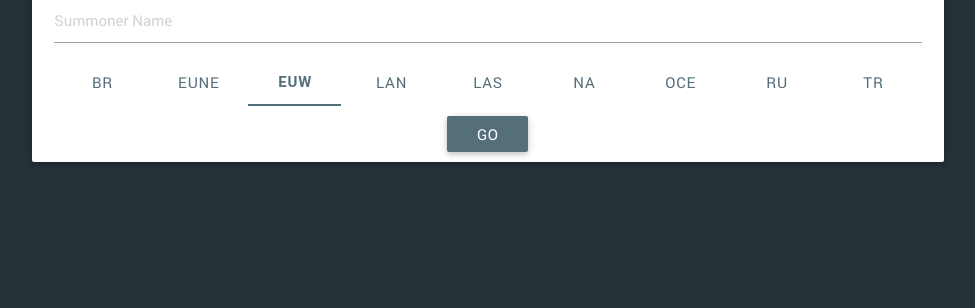
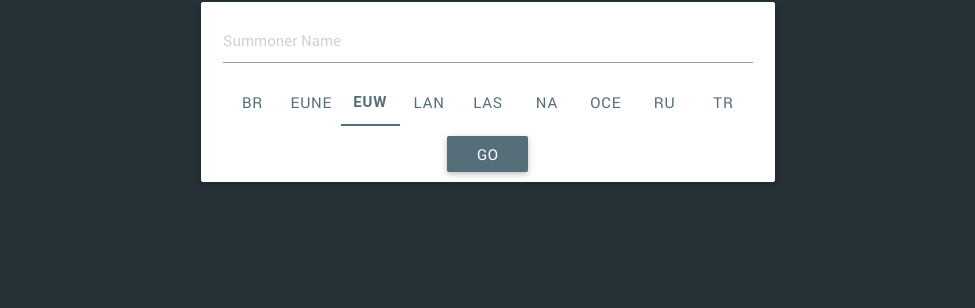
Before and after one commit to AlexandreRivet/LOL-Mstry, a website: page views/index.html in a window 1280 px wide. Shown: the part 492-800 px from the top of the page, without its empty margins (152-1127 px from the left). Drawn offline with Linux system fonts and the light colour scheme; files whose address does not match are found by name; a web font is replaced by a local one.

Commit message:
Design adjustement

```diff
--- a/views/index.html
+++ b/views/index.html
@@ -11,42 +11,38 @@
 
 <body class="blue-grey darken-4">
 
-	<div class="row valign-wrapper" style="height:100vh; margin-bottom: 0px;">
-
-		<div class="row">
-
-			<div class="col s12 center" style="margin-bottom:20px;">
+	<div class="row center valign-wrapper" style="height:100vh; margin-bottom: 0px;">
+		<div class="container">
+			<div class="col s12 m8 offset-m2 l8 offset-l2">
+				<div class="col s12">
 					<div class="col s12 m12 l12">
 						<img src="/images/logo.png" class="container center" style="max-width:300px; height:auto;">
 					</div>
-				<div class="card col s12 white center">
+				</div>
+				<div class="card white col s12">
 					<div class="input-field col s12">
 						<input placeholder="Summoner Name" id="summonerName_input" type="text" class="validate">
 					</div>
 					<div class="col s12">
 						<ul class="tabs">
-							<li class="tab col s3 "><a href="#test1">BR</a></li>
-							<li class="tab col s3"><a href="#test2">EUNE</a></li>
-							<li class="tab col s3"><a class="active" href="#test3">EUW</a></li>
-							<li class="tab col s3"><a href="#test4">LAN</a></li>
-							<li class="tab col s3"><a href="#test4">LAS</a></li>
-							<li class="tab col s3"><a href="#test4">NA</a></li>
-							<li class="tab col s3"><a href="#test4">OCE</a></li>
-							<li class="tab col s3"><a href="#test4">RU</a></li>
-							<li class="tab col s3"><a href="#test4">TR</a></li>
+							<li class="tab col s1 "><a href="#test1">BR</a></li>
+							<li class="tab col s1"><a href="#test2">EUNE</a></li>
+							<li class="tab col s1"><a class="active" href="#test3">EUW</a></li>
+							<li class="tab col s1"><a href="#test4">LAN</a></li>
+							<li class="tab col s1"><a href="#test4">LAS</a></li>
+							<li class="tab col s1"><a href="#test4">NA</a></li>
+							<li class="tab col s1"><a href="#test4">OCE</a></li>
+							<li class="tab col s1"><a href="#test4">RU</a></li>
+							<li class="tab col s1"><a href="#test4">TR</a></li>
 						</ul>
 					</div>
 					<div class="col s12" style="margin-top:10px; margin-bottom:10px;">
 						<a id="searchForSummoner" class="waves-effect waves-light btn blue-grey darken-1">GO</a>
 					</div>
 				</div>
-
 			</div>
-
 		</div>
-
-
-
+	</div>
 
 	<script type="text/javascript" src="/javascripts/dist/jquery.min.js"></script>
 	<script type="text/javascript" src="/javascripts/dist/materialize.min.js"></script>
```
Lines whose indentation alone changed are shown as unchanged.
